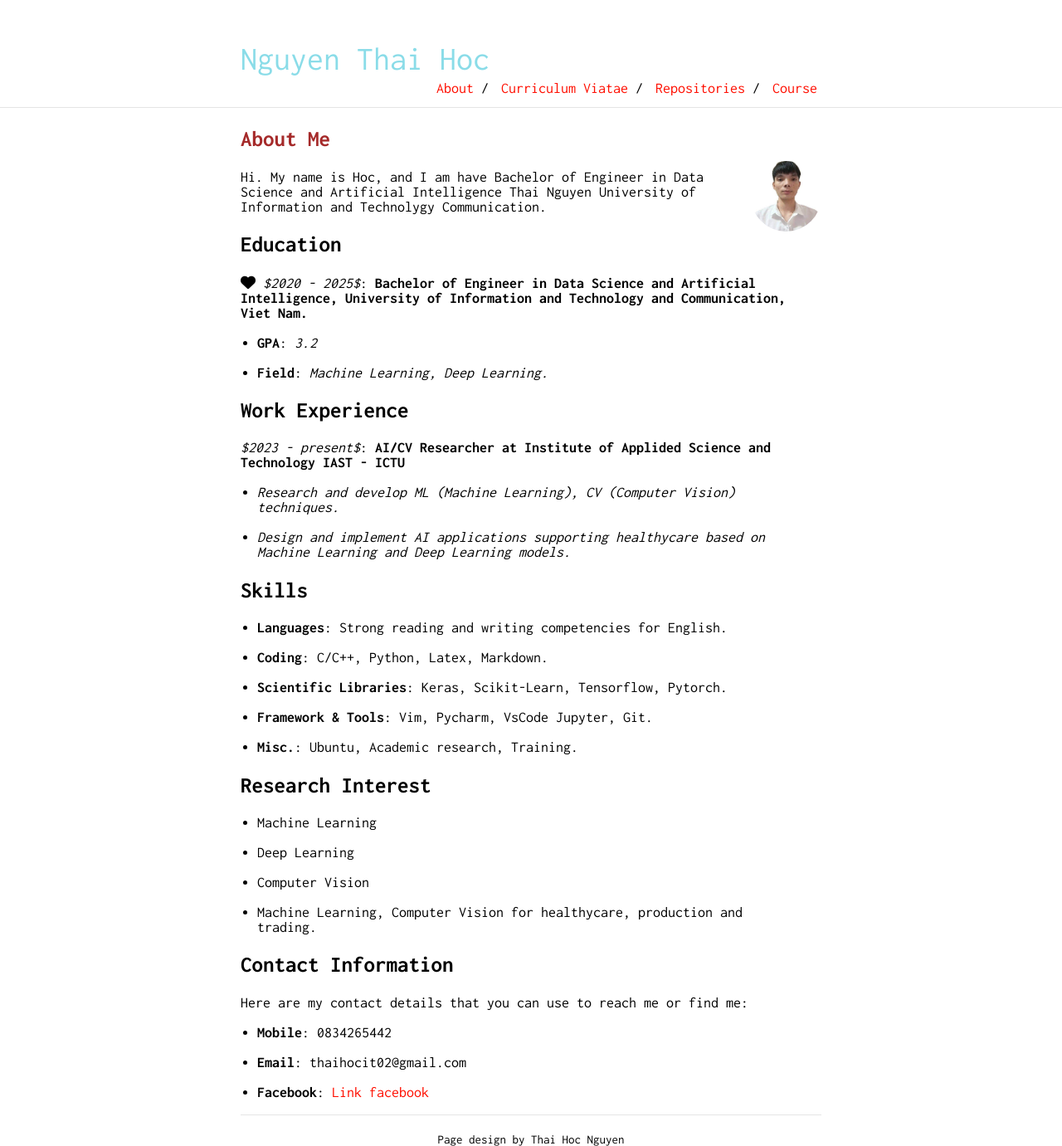
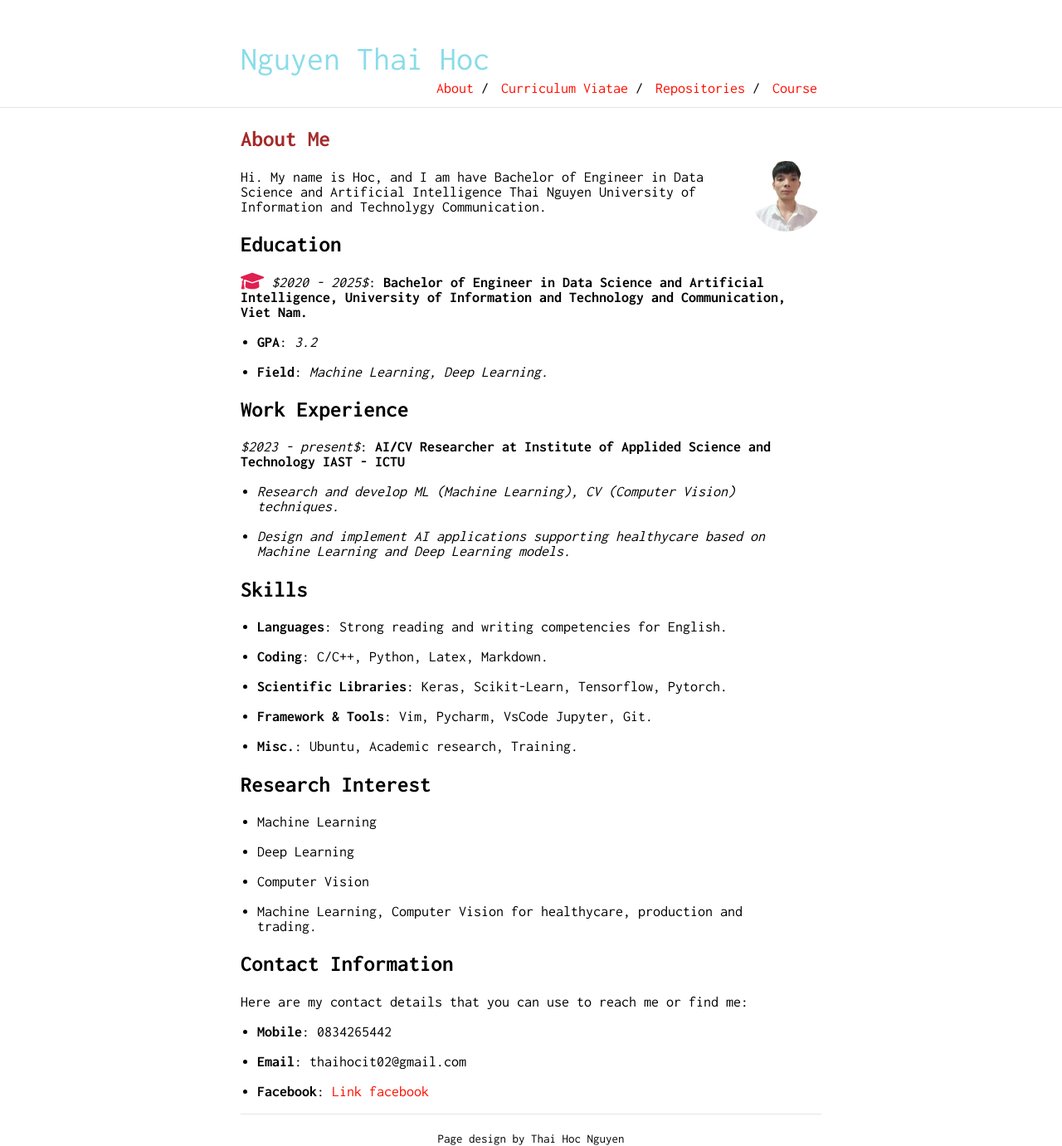
Before and after one commit to nguyenthaihoc02/About-Me, a Jekyll site: the page built from index.md, in a window 1280 px wide. Shown: the whole page at 83% size. Built offline with Jekyll 4.4.1, drawn with Linux system fonts in a browser that asks for light colours.

Commit message:
update fi;e

```diff
--- a/index.md
+++ b/index.md
@@ -11,7 +11,7 @@ Hi. My name is Hoc, and I am have Bachelor of Engineer in Data Science and Artif
 
 ## Education
 
-<i class="fa-solid fa-heart"></i> *$2020 - 2025$*: **Bachelor of Engineer in Data Science and Artificial Intelligence, University of Information and Technology and Communication, Viet Nam.**
+<i class="fa-solid fa-graduation-cap fa-lg" style="color: #df2050;"></i> *$2020 - 2025$*: **Bachelor of Engineer in Data Science and Artificial Intelligence, University of Information and Technology and Communication, Viet Nam.**
 
 * **GPA**: *3.2*
 
```
